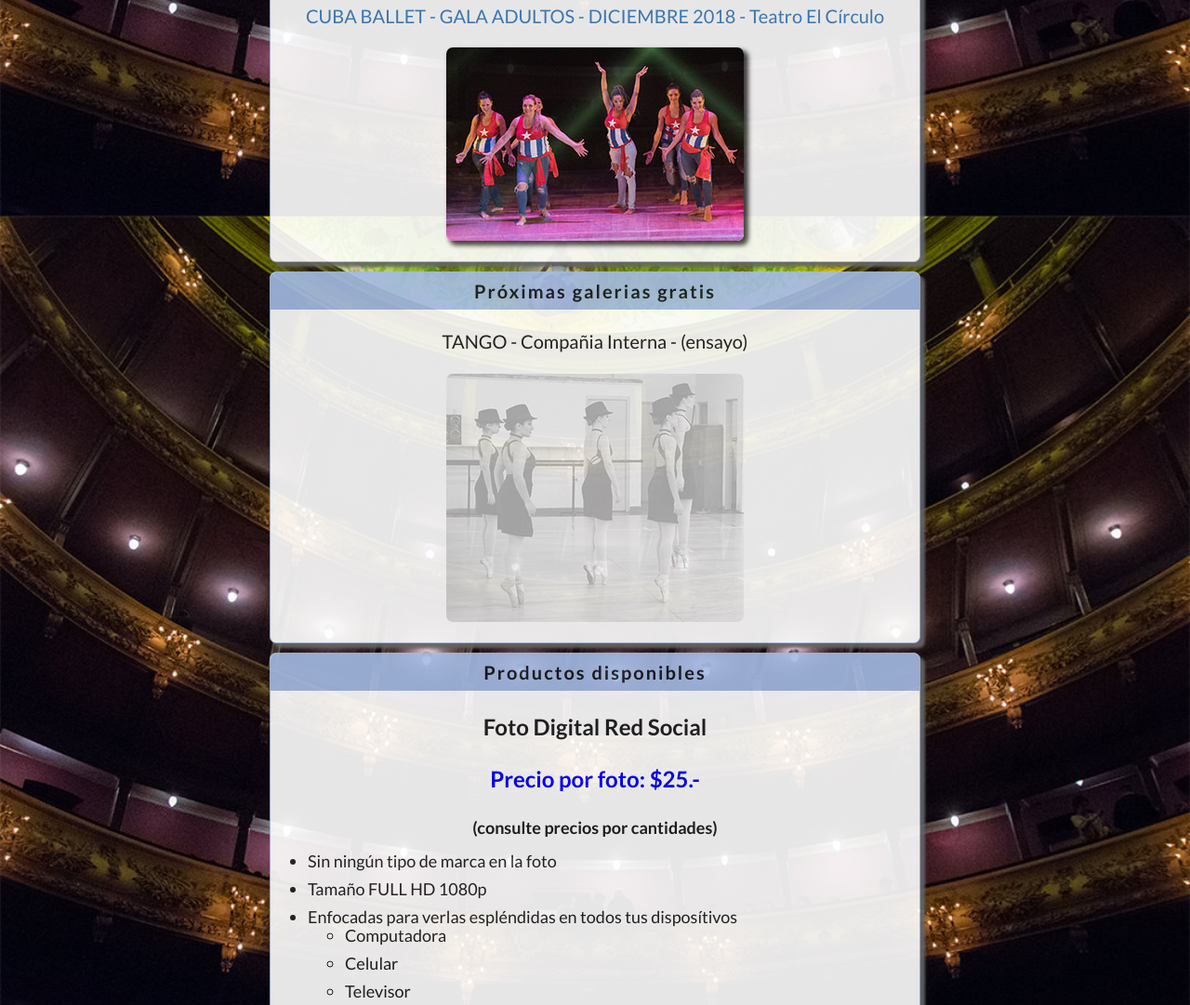
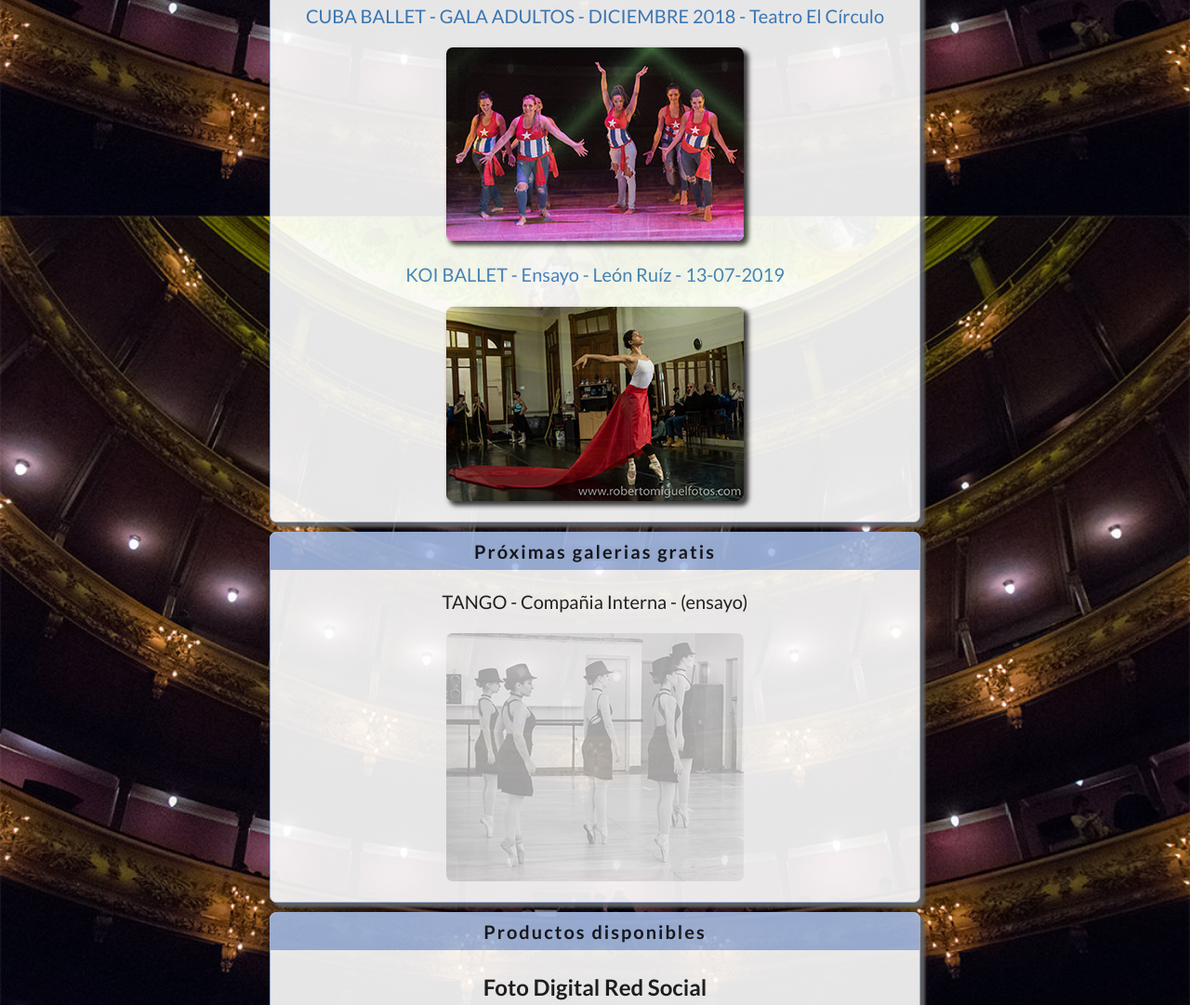
Before and after one commit to robertofotos/robertofotos.github.io, a plain HTML site: page index.html in a window 1280 px wide. Shown: the part 4034-5115 px from the top of the page at 93% size. Drawn offline with Linux system fonts and the light colour scheme.

Commit message:
koin ballet leon

```diff
--- a/index.html
+++ b/index.html
@@ -136,6 +136,13 @@
             <img style="max-width: 320px; height: auto;"  src="img/cuba_adultos.jpg" />
           </a>
           <br /><br />
+          <a target="_BLANK" href="https://www.dropbox.com/sh/f9qliyfqbjg6tce/AAAa9pzSJTnsn-wAdGxfaaVWa?dl=0">
+            <p>
+              KOI BALLET - Ensayo - León Ruíz - 13-07-2019
+            </p>
+            <img style="max-width: 320px; height: auto;"  src="img/koi_ballet_leon.jpg" />
+          </a>
+          <br /><br />
         </div>
       </div>
       <div class="forSale">
```
Also changed, not shown: img/koi_ballet_leon.jpg (added).
